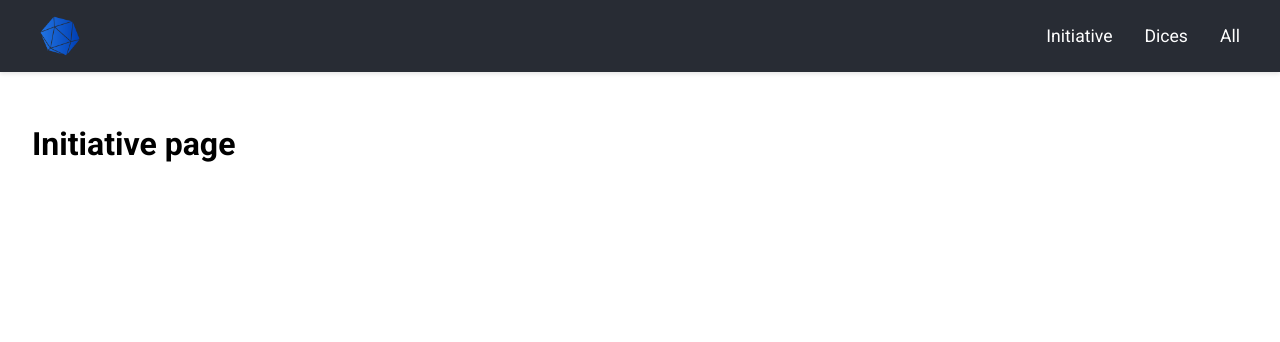
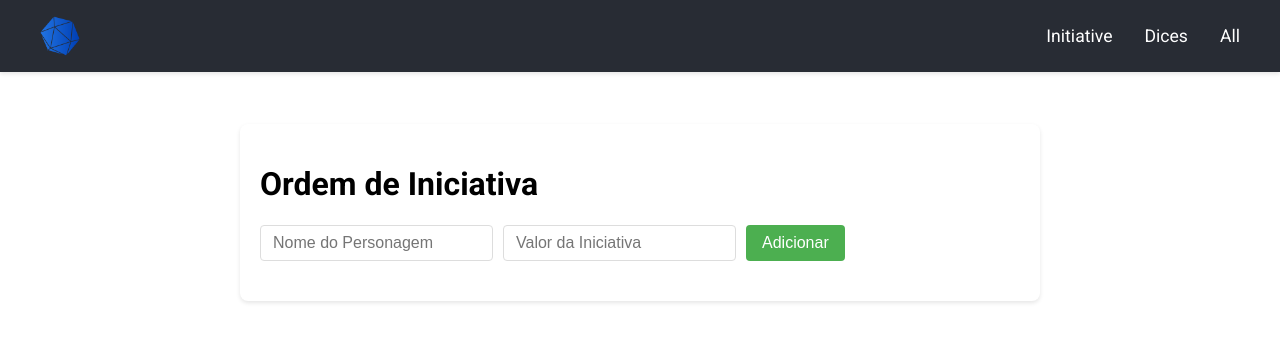
Before and after one commit to GustavoAlmeidaPuff/rpg-handler, a React (Create React App) app: page /initiative in a window 1280 px wide. Shown: the top 342 px of the page. Built offline with nearby package versions, Linux system fonts and the light colour scheme.

Commit message:
Implement initiative tracking functionality with dynamic character management

```diff
--- a/src/App.css
+++ b/src/App.css
@@ -47,3 +47,87 @@
     transform: rotate(360deg);
   }
 }
+
+.initiative-main-content {
+  padding: 20px;
+  max-width: 800px;
+  margin: 0 auto;
+}
+
+.initiative-container {
+  background-color: #fff;
+  border-radius: 8px;
+  padding: 20px;
+  box-shadow: 0 2px 4px rgba(0, 0, 0, 0.1);
+}
+
+.initiative-form {
+  display: flex;
+  gap: 10px;
+  margin-bottom: 20px;
+}
+
+.initiative-form input {
+  padding: 8px 12px;
+  border: 1px solid #ddd;
+  border-radius: 4px;
+  font-size: 16px;
+}
+
+.initiative-form button {
+  padding: 8px 16px;
+  background-color: #4CAF50;
+  color: white;
+  border: none;
+  border-radius: 4px;
+  cursor: pointer;
+  font-size: 16px;
+}
+
+.initiative-form button:hover {
+  background-color: #45a049;
+}
+
+.initiative-list {
+  display: flex;
+  flex-direction: column;
+  gap: 10px;
+}
+
+.character-item {
+  display: flex;
+  align-items: center;
+  padding: 10px;
+  background-color: #f5f5f5;
+  border-radius: 4px;
+  gap: 15px;
+}
+
+.initiative-number {
+  font-size: 20px;
+  font-weight: bold;
+  min-width: 40px;
+  text-align: center;
+  background-color: #2196F3;
+  color: white;
+  padding: 5px 10px;
+  border-radius: 4px;
+}
+
+.character-name {
+  flex-grow: 1;
+  font-size: 16px;
+}
+
+.remove-button {
+  padding: 5px 10px;
+  background-color: #f44336;
+  color: white;
+  border: none;
+  border-radius: 4px;
+  cursor: pointer;
+}
+
+.remove-button:hover {
+  background-color: #da190b;
+}
--- a/src/pages/Initiative.js
+++ b/src/pages/Initiative.js
@@ -1,15 +1,56 @@
-import React from 'react';
+import React, { useState } from 'react';
 
 function Initiative() {
+  const [characters, setCharacters] = useState([]);
+  const [newCharacter, setNewCharacter] = useState({ name: '', initiative: '' });
+
+  const handleAddCharacter = (e) => {
+    e.preventDefault();
+    if (newCharacter.name && newCharacter.initiative) {
+      setCharacters([
+        ...characters,
+        { ...newCharacter, initiative: parseInt(newCharacter.initiative) }
+      ].sort((a, b) => b.initiative - a.initiative));
+      setNewCharacter({ name: '', initiative: '' });
+    }
+  };
+
   return (
     <div className="initiative-main-content">
-        <div className="initiative-container">
-            <h1>Initiative page</h1>
+      <div className="initiative-container">
+        <h1>Ordem de Iniciativa</h1>
 
+        <form onSubmit={handleAddCharacter} className="initiative-form">
+          <input
+            type="text"
+            placeholder="Nome do Personagem"
+            value={newCharacter.name}
+            onChange={(e) => setNewCharacter({ ...newCharacter, name: e.target.value })}
+          />
+          <input
+            type="number"
+            placeholder="Valor da Iniciativa"
+            value={newCharacter.initiative}
+            onChange={(e) => setNewCharacter({ ...newCharacter, initiative: e.target.value })}
+          />
+          <button type="submit">Adicionar</button>
+        </form>
 
+        <div className="initiative-list">
+          {characters.map((char, index) => (
+            <div key={index} className="character-item">
+              <span className="initiative-number">{char.initiative}</span>
+              <span className="character-name">{char.name}</span>
+              <button
+                onClick={() => setCharacters(characters.filter((_, i) => i !== index))}
+                className="remove-button"
+              >
+                Remover
+              </button>
+            </div>
+          ))}
         </div>
-
-
+      </div>
     </div>
   );
 }
```
